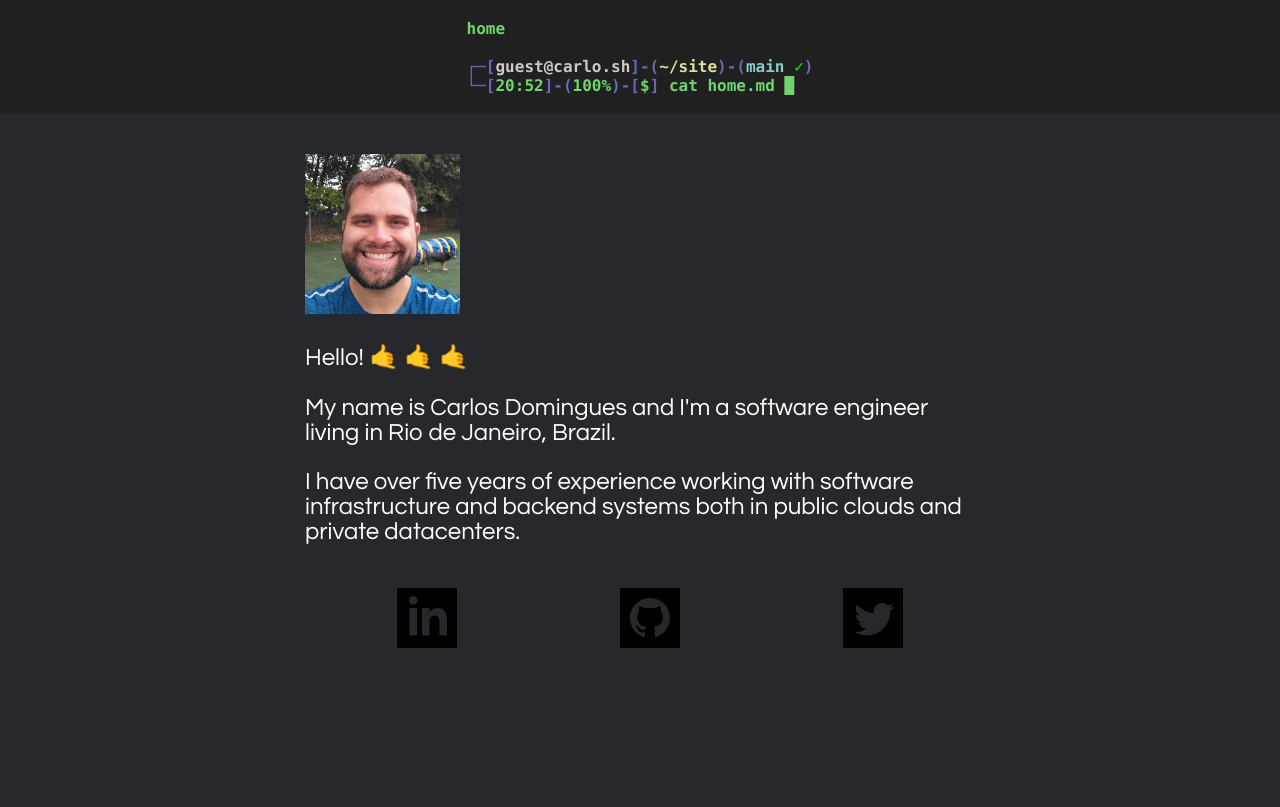
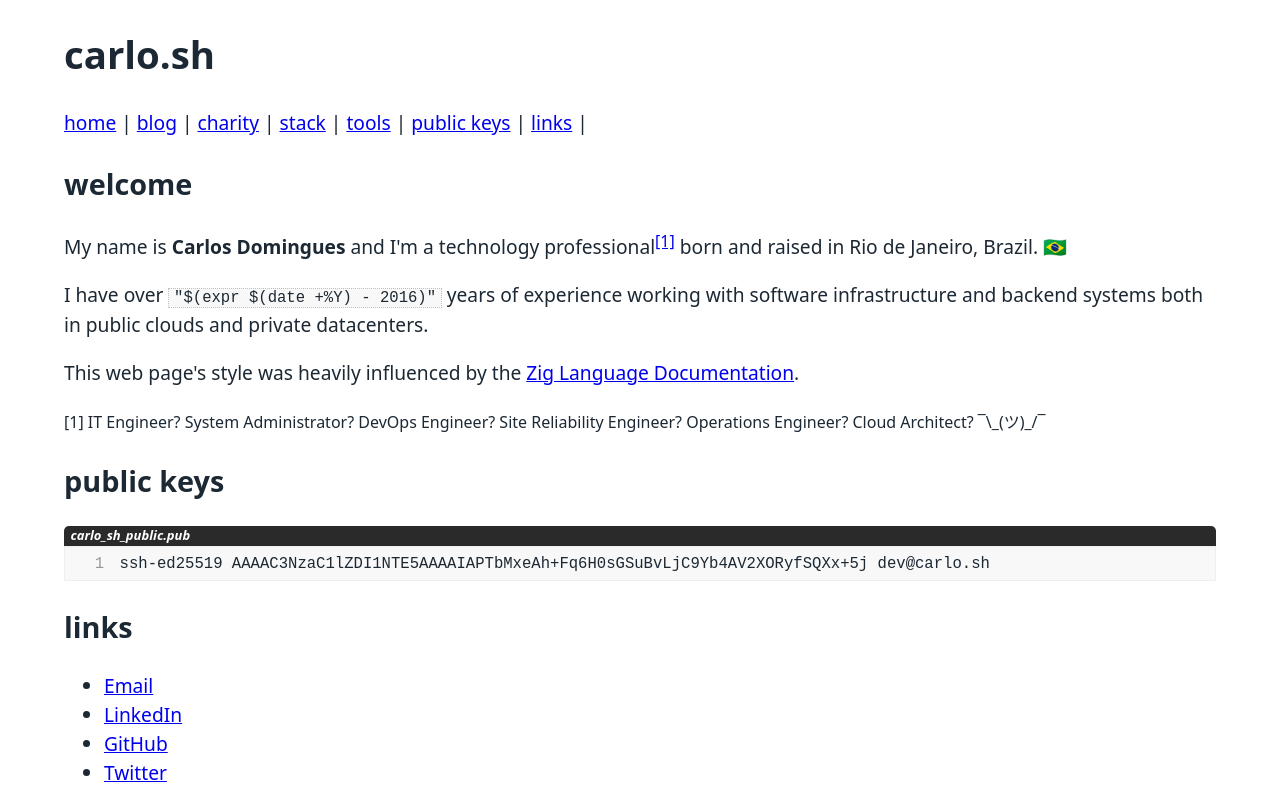
Before and after one commit to CarlosDomingues/CarlosDomingues.github.io, a plain HTML site: page docs/index.html in a window 1280 px wide. Drawn offline with Linux system fonts and the light colour scheme.

Commit message:
Using a minimal style

```diff
--- a/docs/index.html
+++ b/docs/index.html
@@ -3,7 +3,7 @@
 
 <head>
     <meta charset="utf-8">
-    <meta name="viewport" content="width=device-width, initial-scale=1">
+    <meta name="viewport" content="width=device-width, initial-scale=1.0">
     <title>carlo.sh</title>
     <meta name="description" content="Carlos Domingues' personal web page.">
     <!-- Favicon -->
@@ -19,50 +19,126 @@
     <meta content="./assets/images/favicon/mstile-144x144.png" name="msapplication-TileImage">
     <meta content="#000000" name="theme-color">
     <!-- CSS -->
-    <link rel="stylesheet" type="text/css" href="./assets/style/index.css" />
+    <style>
+        body{
+            background-color: white;
+            color:#1c2833;
+            font-family: system-ui, -apple-system, Roboto, "Segoe UI", sans-serif;
+            font-size: larger;
+            line-height: 1.5;
+            margin: 0;
+        }
+        code {
+            background: #f8f8f8;
+            border: 1px dotted silver;
+            padding-left: 0.3em;
+            padding-right: 0.3em;
+        }
+        #contents {
+            max-width: 60em;
+            margin: auto;
+            padding: 0 1em;
+        }
+        figcaption {
+            padding-left: 0.5em;
+            font-size: small;
+            border-top-left-radius: 5px;
+            border-top-right-radius: 5px;
+            background: #f8f8f8;
+            border: 1px;
+        }
+        figure {
+            margin: auto 0;
+        }
+        figure pre {
+            margin-top: 0;
+        }
+        figcaption.shell-cap {
+            background: #2a2a2a;
+            color: #fff;
+        }
+        .file {
+            font-weight: bold;
+            border: unset;
+        }
+        pre > code {
+            display: block;
+            overflow: auto;
+            padding: 0.5em;
+            border: 1px solid #eee;
+            line-height: normal;
+        }
+        pre {
+            counter-reset: line;
+        }
+        pre .line:before {
+            counter-increment: line;
+            content: counter(line);
+            display: inline-block;
+            padding-right: 1em;
+            width: 2em;
+            text-align: right;
+            color: #999;
+        }
+        th .line:before {
+            display: none;
+        }
+        h1:hover > a.hdr, h2:hover > a.hdr, h3:hover > a.hdr, h4:hover > a.hdr, h5:hover > a.hdr {
+            visibility: visible;
+        }
+    </style>
 </head>
 
 <body>
-    <header class="page-header">
-        <div class="page-header-text">
-            <br />
-            <span class="output">
-                <a class="header-link" href="https://carlo.sh">home</a>
-            </span>
-            <br />
-            <br />
-            <span class="separator">┌─[</span><span class="host">guest@carlo.sh</span><span
-                class="separator">]-(</span><span class="dir">~/site</span><span class="separator">)-(</span><span
-                class="branch">main</span> <span class="check">✓</span><span class="separator">)</span>
-            <br />
-            <span class="separator">└─[</span><span class="symbol">20:52</span><span class="separator">]-(</span><span class="symbol">100%</span><span class="separator">)-[</span><span
-                class="symbol">$</span><span class="separator">]</span> <span class="symbol">cat home.md</span> <span
-                class="cursor">█</span>
-            <br />
-            <br />
-        </div>
-    </header>
-    <div class="content">
-        <div class="content-text">
+    <div id="main-wrapper">
+        <div id="contents-wrapper"><main id="contents">
+            <h1>
+                carlo.sh
+            </h1>
+            <nav aria-labelledby="zig-version">
+                <a href="https://carlo.sh/">home</a> |
+                <a href="https://carlo.sh/blog/">blog</a> |
+                <a href="https://carlo.sh/charity/">charity</a> |
+                <a href="https://carlo.sh/stack/">stack</a> |
+                <a href="https://carlo.sh/tools/">tools</a> |
+                <a href="https://carlo.sh/#links">public keys</a> |
+                <a href="https://carlo.sh/#public keys">links</a> |
+            </nav>
+            <h2>
+                welcome
+            </h2>
+            <p>
+                My name is <b>Carlos Domingues</b> and I'm a technology professional<sup><a href="#footnote-01">[1]</a></sup> born and raised in Rio de Janeiro, Brazil. 🇧🇷
+            </p>
+            <p>
+                I have over <code >"$(expr $(date +%Y) - 2016)"</code> years of experience working with software infrastructure and backend systems both in public clouds and private datacenters.
+            </p>
+            <p>
+                This web page's style was heavily influenced by the <a href="https://ziglang.org/documentation/master/">Zig Language Documentation</a>.
+            </p>
+            <p>
+                <small id="footnote-01">[1] IT Engineer? System Administrator? DevOps Engineer? Site Reliability Engineer? Operations Engineer? Cloud Architect?  ¯\_(ツ)_/¯</small>
+            </p>
+            <h2>
+                public keys
+            </h2>
             <figure>
-                <img src="./assets/images/profile/profile.png"  height="160px" alt="A picture of myself at a country club for pets. That was a fun day!">
+                <figcaption class="shell-cap">
+                    <cite class="file">carlo_sh_public.pub</cite>
+                </figcaption>
+                <pre><code><span class="line">ssh-ed25519 AAAAC3NzaC1lZDI1NTE5AAAAIAPTbMxeAh+Fq6H0sGSuBvLjC9Yb4AV2XORyfSQXx+5j dev@carlo.sh</span></code></pre>
             </figure>
-            <p>Hello! 🤙 🤙 🤙</p>
-            <p>My name is Carlos Domingues and I'm a software engineer living in Rio de Janeiro, Brazil.</p>
-            <p>I have over five years of experience working with software infrastructure and backend systems both in public clouds and private datacenters.</p>
-            <div class="social-media-link-list">
-            <a class=social-media-link href="https://www.linkedin.com/in/carlos-felipe-domingues-e-oliveira-62963290" target="_blank" rel="noopener"
-                title="LinkedIn">
-                <img class="social-media-link" src="./assets/images/link/linkedin.svg">
-            </a>
-            <a class="social-media-link" href="https://github.com/CarlosDomingues" target="_blank" rel="noopener" title="GitHub">
-                <img class="social-media-link" src="./assets/images/link/github.svg">
-            </a>
-            <a class="social-media-link" href=https://twitter.com/cfelipe99700808 target="_blank" rel="noopener" title="Twitter">
-                <img class="social-media-link" src="./assets/images/link/twitter.svg">
-            </a>
-        </div>
-        </div>
+            </p>
+            <h2>
+                links
+            </h2>
+            <ul>
+                <li><a href="mailto:dev@carlo.sh">Email</a></li>
+                <li><a href="https://www.linkedin.com/in/carlos-felipe-domingues-e-oliveira-62963290/">LinkedIn</a></li>
+                <li><a href="https://github.com/CarlosDomingues">GitHub</a></li>
+                <li><a href="https://twitter.com/cfelipe99700808">Twitter</a></li>
+            </ul>
+        </main></div>
     </div>
 </body>
 
```
